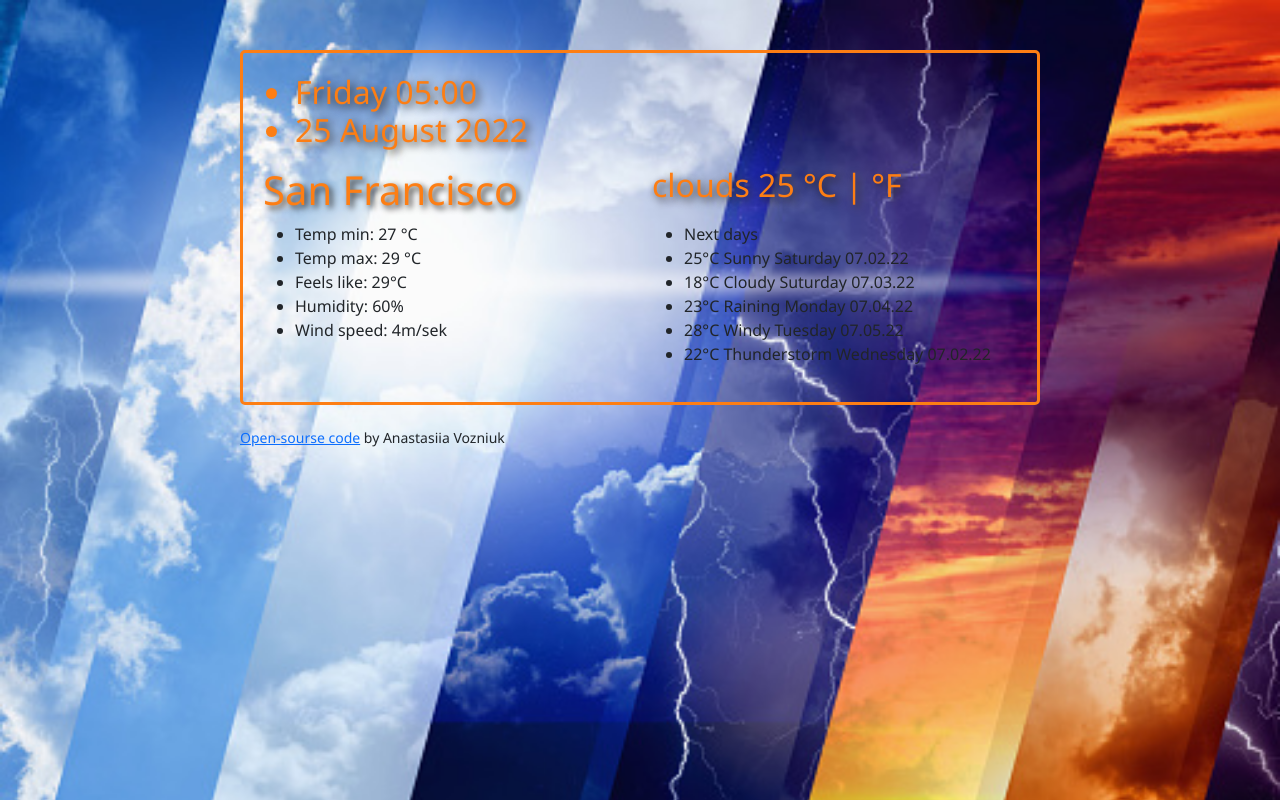
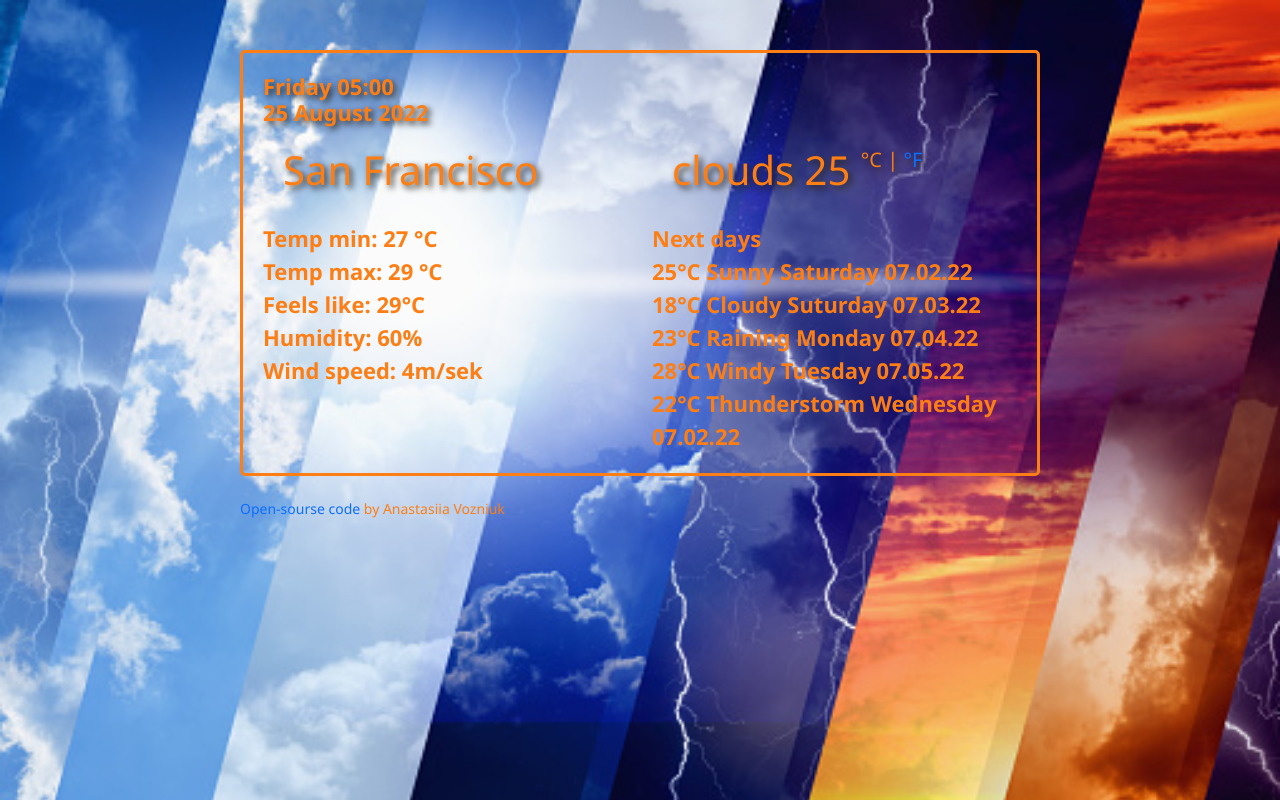
Before and after one commit to AnastasiiaVozniuk/homework6-weather-app, a plain HTML site: page index.html in a window 1280 px wide. Drawn offline with nearby package versions, Linux system fonts and the light colour scheme; files whose address does not match are found by name.

Commit message:
styling app's top

```diff
--- a/index.html
+++ b/index.html
@@ -28,7 +28,10 @@
             <h1>San Francisco</h1>
           </div>
           <div class="col-6">
-            <h2 class="description">clouds 25 °C | °F</h2>
+            <h2 class="description" id="description">
+              clouds 25
+              <small>°C | <a href="#"> °F </a></small>
+            </h2>
           </div>
           <div class="col-6">
             <ul>
--- a/style.css
+++ b/style.css
@@ -1,5 +1,6 @@
 body {
   font-family: "Segoe UI", Tahoma, Geneva, Verdana, sans-serif;
+  color: #fd7e14;
   max-width: 800px;
   margin: 50px auto;
   background-image: url(images/sky.jpeg);
@@ -14,14 +15,34 @@ body {
   border-radius: 5px;
 }
 h1 {
-  color: #fd7e14;
   font-size: 40px;
+  padding: 20px;
   text-shadow: 3px 3px 6px #2c2825;
 }
 h2 {
-  color: #fd7e14;
-  font-size: 32px;
-  text-shadow: 3px 3px 8px #2c2825;
+  font-size: 36px;
+  margin: 0;
+  padding: 0;
+  text-shadow: 3px 3px 6px #2c2825;
+}
+ul {
   margin: 0;
   padding: 0;
 }
+li {
+  list-style: none;
+  font-weight: 600;
+  font-size: 22px;
+}
+a {
+  text-decoration: none;
+}
+.description {
+  font-size: 40px;
+  padding: 20px;
+}
+.description small {
+  position: relative;
+  font-size: 20px;
+  top: -18px;
+}
```
